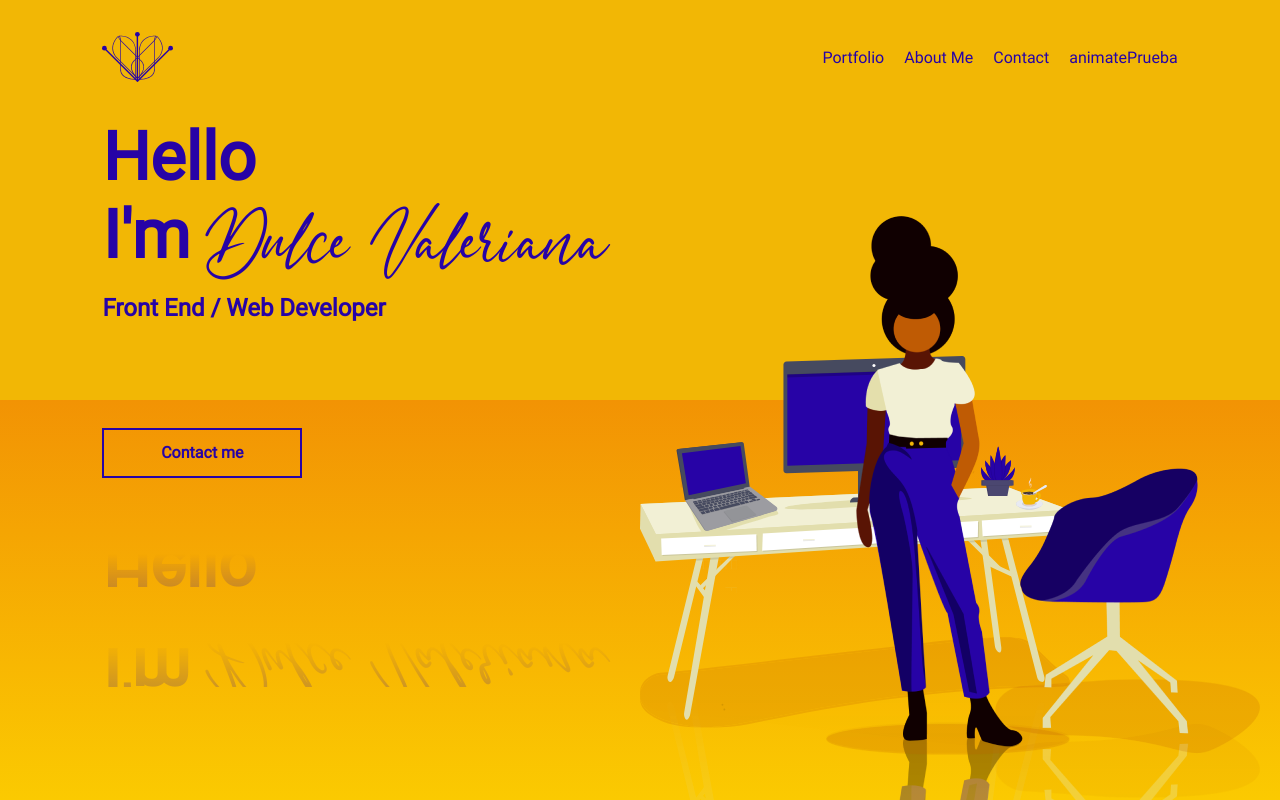
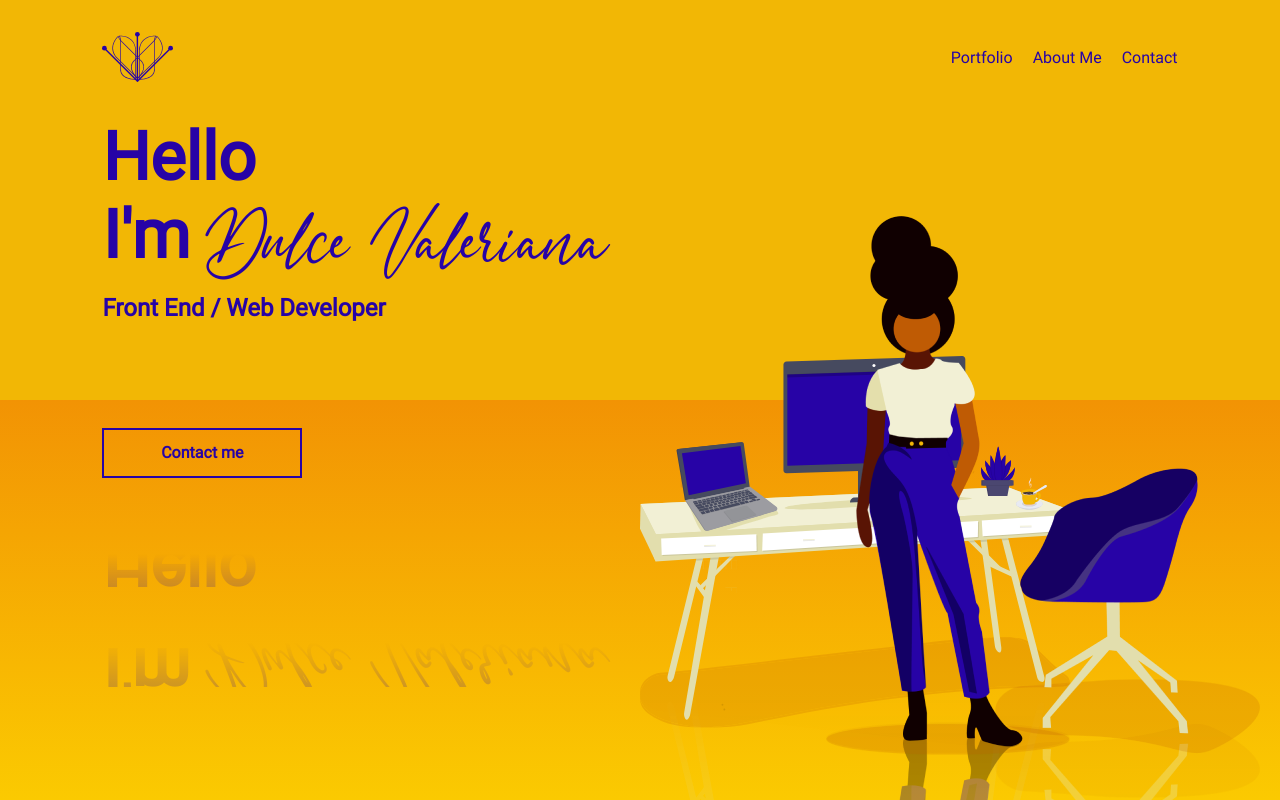
Before and after one commit to dulcevaleriana/new_portfolio_2021, a React (Create React App) app: page / in a window 1280 px wide. Shown: the top 800 px of the page. Built offline with nearby package versions, Linux system fonts and the light colour scheme.

Commit message:
comment view animate

```diff
--- a/src/App.tsx
+++ b/src/App.tsx
@@ -15,7 +15,7 @@ import Portfolio from './view/portfolio';
 import AboutUs from './view/aboutUs';
 import Contact from './view/contact';
 
-import Animate from './component/animate';
+// import Animate from './component/animate';
 const menuList = [
   {
     link:'/',
@@ -37,12 +37,12 @@ const menuList = [
     name:'Contact',
     page:<Contact/>
   }
-  ,
-  {
-    link:'/animatePrueba',
-    name:'animatePrueba',
-    page:<Animate/>
-  }
+  // ,
+  // {
+  //   link:'/animatePrueba',
+  //   name:'animatePrueba',
+  //   page:<Animate/>
+  // }
 ];
 function App() {
   return (
```
